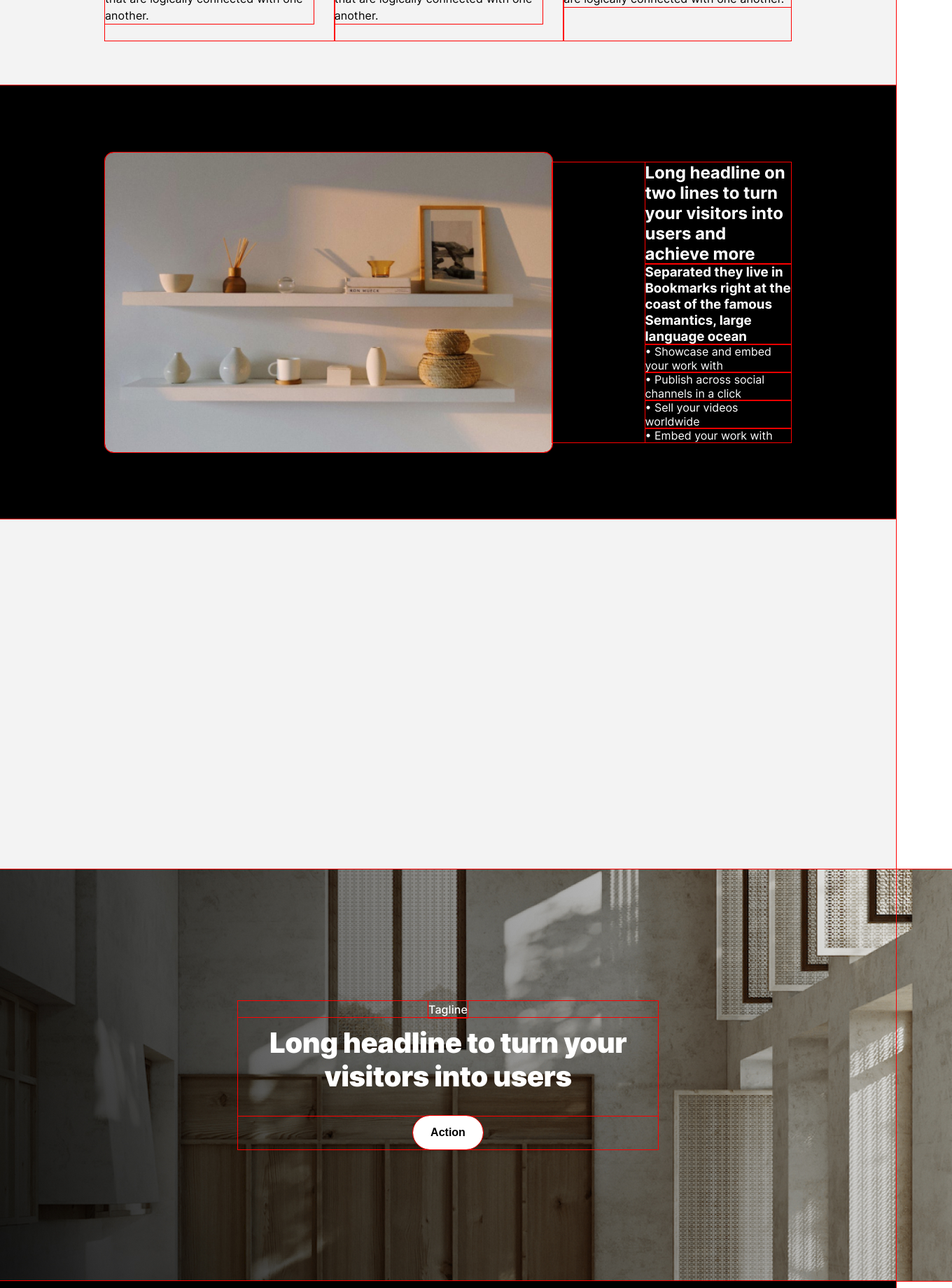
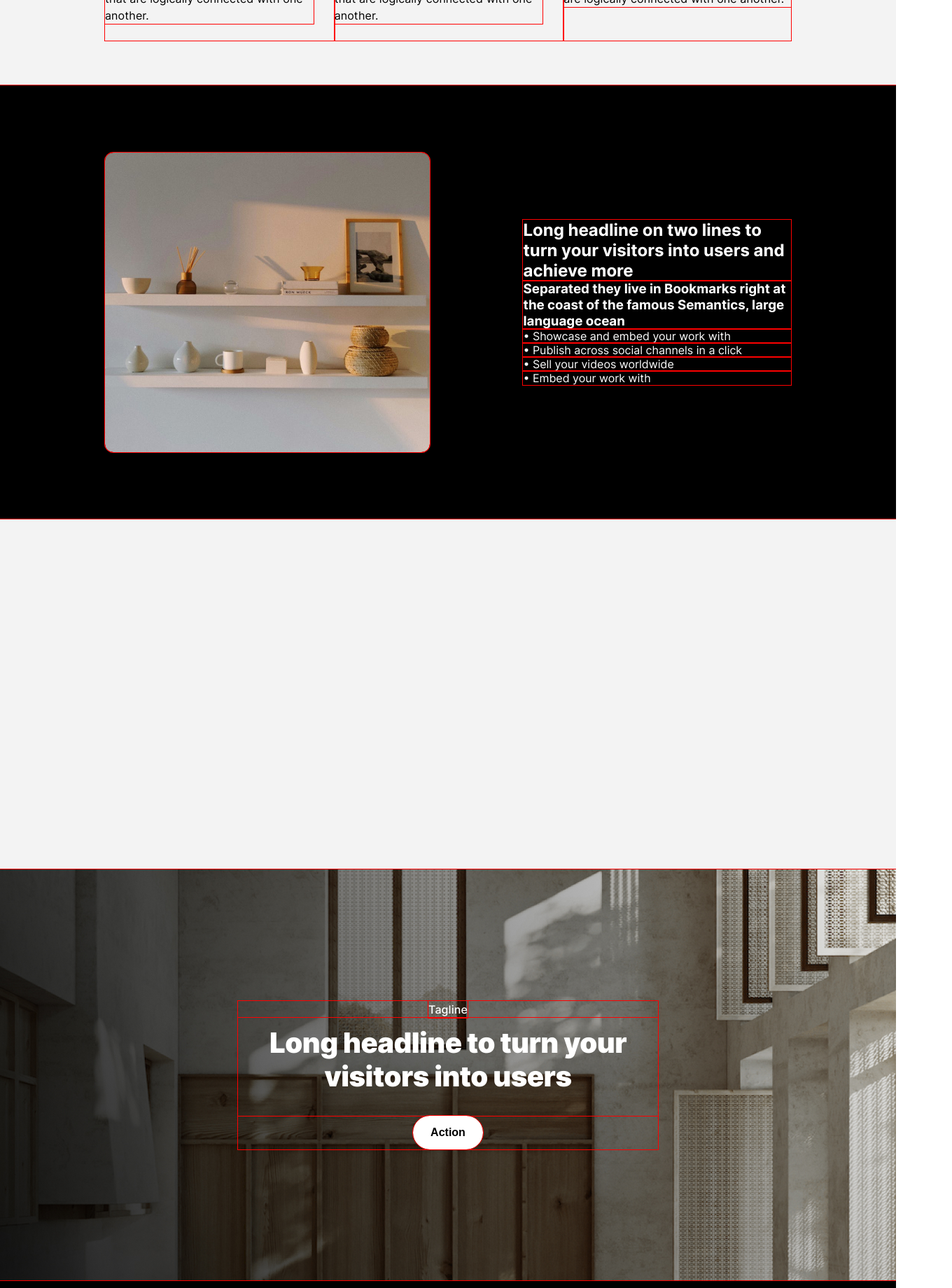
Before and after one commit to asbhogal/React-Brand-Responsive-Web-Page, a React app: page / in a window 1280 px wide. Shown: the part 760-2600 px from the top of the page at 70% size, 1360 px wide, since content can reach past the window. Built offline with nearby package versions, Linux system fonts and the light colour scheme; the HTML template or start-up script is replaced by a standard one.

Commit message:
resolved issue with responsive sections

```diff
--- a/src/scss/_components/_container.scss
+++ b/src/scss/_components/_container.scss
@@ -98,9 +98,8 @@
 .CTASection {
     width: 100%;
     height: 100%;
-    .CTAImage {
+    .CTAImg {
         width: 100%;
-        height: 100%;
         object-fit: cover;
     }
     .CTAContent {
--- a/src/scss/_partials/_responsive.scss
+++ b/src/scss/_partials/_responsive.scss
@@ -76,8 +76,9 @@
         height: 620px;
         flex-direction: row;
         padding: 64px 0;
+        gap: 133px;
         .LeftContent {
-            height: 550px;
+            height: 428px;
             border-radius: $BorderRadius;
             img {
                 width: 100%;
@@ -102,10 +103,15 @@
             }
         }
         .RightContent {
+            display: flex;
+            flex-direction: column;
             width: 453px;
-            padding-left: 133px;
-            ul {
-                list-style-type: none;
+            .RightContentSubSection {
+                display: flex;
+                flex-direction: column;
+                ul {
+                    list-style-type: none;
+                }
             }
         }
     }
@@ -220,9 +226,9 @@
         height: 620px;
         flex-direction: row;
         padding: 64px 150px;
+        gap: 133px;
         .LeftContent {
             height: 428px;
-            width: 100%;
             border-radius: $BorderRadius;
             img {
                 width: 100%;
@@ -233,7 +239,6 @@
         }
         .RightContent {
             width: 453px;
-            padding-left: 133px;
             ul {
                 list-style-type: none;
             }
```
Also changed, not shown: 23 other files (tests, documents, lock files or other folders).
